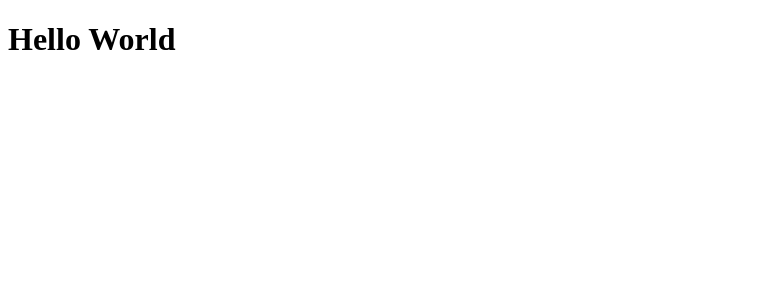
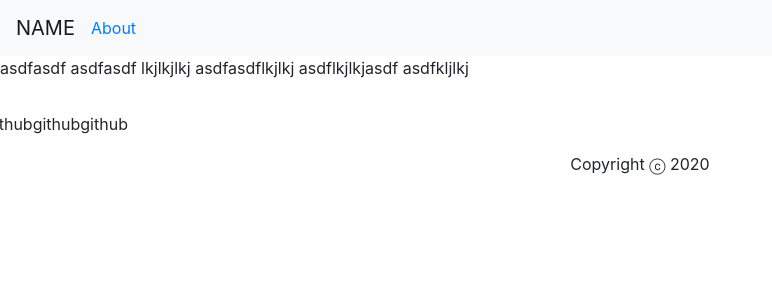
Before and after one commit to ferolo3000/currency-converter, a React (Create React App) app: page /about in a window 1280 px wide. Shown: the top 300 px of the page, without its empty margins (0-772 px from the left). Built offline with nearby package versions, Linux system fonts and the light colour scheme.

Commit message:
Add Navbar links

```diff
--- a/package.json
+++ b/package.json
@@ -6,8 +6,10 @@
     "@testing-library/jest-dom": "^4.2.4",
     "@testing-library/react": "^9.4.0",
     "@testing-library/user-event": "^7.2.1",
+    "bootstrap": "^4.4.1",
     "react": "^16.12.0",
     "react-dom": "^16.12.0",
+    "react-router-dom": "^5.1.2",
     "react-scripts": "3.4.0"
   },
   "scripts": {
--- a/src/App.js
+++ b/src/App.js
@@ -1,9 +1,13 @@
-import React from 'react';
-
+import React from "react";
+import Header from "./components/Header";
+import Footer from "./components/Footer";
 
 function App() {
   return (
-    <h1>Hello World</h1>
+    <div>
+      <Header />
+      <Footer />
+    </div>
   );
 }
 
--- /dev/null
+++ b/src/components/About.jsx
@@ -0,0 +1,13 @@
+import React from "react";
+
+function About() {
+    return (
+        <div>
+            <p>
+                asdfasdf asdfasdf lkjlkjlkj asdfasdflkjlkj asdflkjlkjasdf asdfkljlkj
+            </p>
+        </div>
+    )
+}
+
+export default About;
--- /dev/null
+++ b/src/components/Footer.jsx
@@ -0,0 +1,20 @@
+import React from "react";
+
+function Footer() {
+  const currentYear = new Date().getFullYear();
+  return (
+    <footer classNameName="page-footer font-small">
+    <div className="footer-copyright text-center py-3">
+      <div className="row text-center">
+        <p>github</p>
+        <p>github</p>
+        <p>github</p>
+      </div>
+      <p>Copyright ⓒ {currentYear}</p>
+    </div>
+</footer>
+
+  );
+}
+
+export default Footer;
--- /dev/null
+++ b/src/components/Header.jsx
@@ -0,0 +1,34 @@
+import React from "react";
+import { BrowserRouter as Router, Route, Link, Switch } from "react-router-dom";
+import Home from "./Home"
+import About from "./About";
+
+
+const NotFound = () => {
+    return <h2>404 Not Found</h2>;
+  }
+
+function Header() {
+    return(
+        <Router>
+        <nav className="navbar navbar-expand-lg navbar-light bg-light">
+            <Link className="navbar-brand" to="/">NAME</Link>
+            <button className="navbar-toggler" type="button" data-toggle="collapse" data-target="#navbarNav" aria-controls="navbarNav" aria-expanded="false" aria-label="Toggle navigation">
+                <span className="navbar-toggler-icon"></span>
+            </button>
+            <div className="collapse navbar-collapse" id="navbarNav">
+            <Link to="/about/">About</Link>
+            </div>
+        </nav>
+        <Switch>
+        <Route path="/" exact component={Home} />
+        <Route path="/about/" component={About} />
+        <Route component={NotFound} />
+      </Switch>
+
+        </Router>
+
+    )
+}
+
+export default Header;
--- /dev/null
+++ b/src/components/Home.jsx
@@ -0,0 +1,11 @@
+import React from "react";
+
+function Home() {
+    return (
+       <div>
+        <h1>Hello Home</h1>
+        </div>
+    );
+}
+
+export default Home;
--- a/src/index.js
+++ b/src/index.js
@@ -1,5 +1,7 @@
 import React from 'react';
 import ReactDOM from 'react-dom';
+import 'bootstrap/dist/css/bootstrap.css';
 import App from './App';
 
+
 ReactDOM.render(<App />, document.getElementById('root'));
```
Also changed, not shown: src/components/Charts.jsx (added), src/components/Exchange.jsx (added), src/components/Stats.jsx (added), 1 other file (tests, documents, lock files or other folders).
